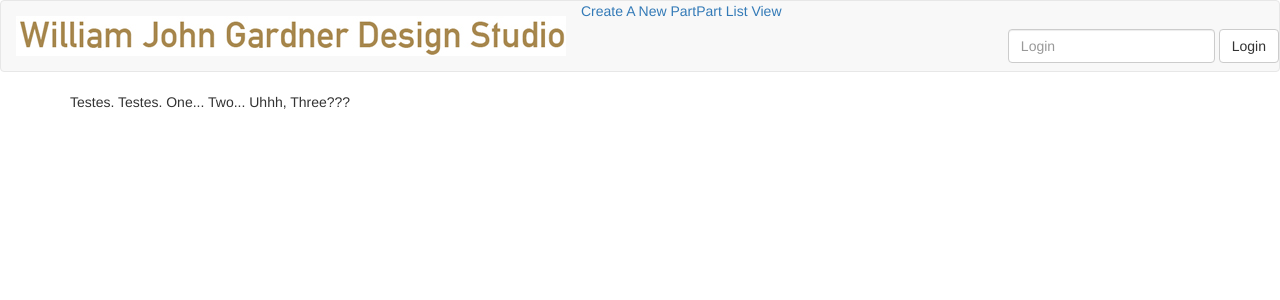
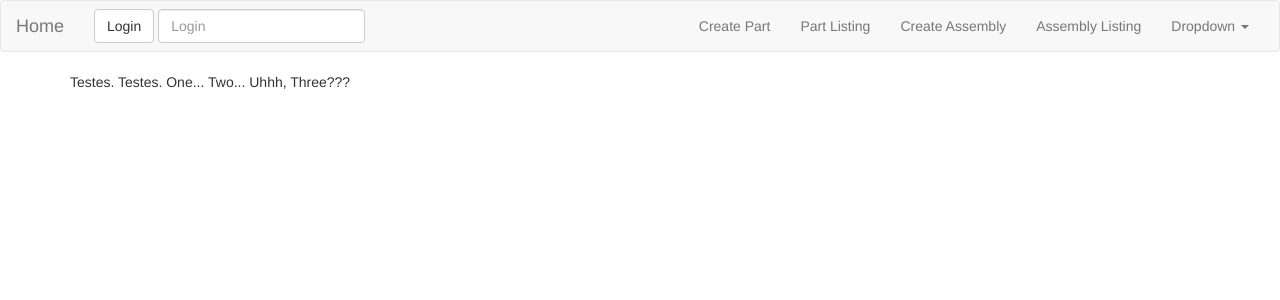
Before and after one commit to williamjohngardner/bill_of_materials, a Django app: page / in a window 1280 px wide. Shown: the top 300 px of the page. Run offline with Django 3.2, Linux system fonts and the light colour scheme; parts of the project's set-up code (start-up, migrations or seed data) failed here and were passed over; some libraries are stand-ins or nearby versions.

Commit message:
Late night commit

```diff
--- a/app/views.py
+++ b/app/views.py
@@ -3,7 +3,7 @@ from django.views.generic import TemplateView, CreateView, ListView, DetailView
 from django.core.urlresolvers import reverse_lazy
 from django.contrib.auth.models import User
 
-from app.models import Part
+from app.models import Part, Assembly
 
 
 class IndexView(TemplateView):
@@ -26,3 +26,20 @@ class PartListView(ListView):
 class PartDetailView(DetailView):
     model = Part
     queryset = Part.objects.all()
+
+
+class CreateAssemblyView(CreateView):
+    model = Assembly
+    fields = ['assembly_name', 'assembly_part_number', 'description', 'category', 'sub_category', 'supplier', 'supplier_pn', 'list_of_parts', 'list_of_assemblies', 'quantity', 'extended_price', 'notes', 'cad_file']
+    success_url = reverse_lazy("assembly_list_view")
+
+
+class AssemblyListView(ListView):
+    model = Assembly
+
+    def get_queryset(self):
+        return Assembly.objects.all()
+
+
+class AssemblyDetailView(DetailView):
+    pass
--- a/bill_of_materials/urls.py
+++ b/bill_of_materials/urls.py
@@ -2,7 +2,7 @@ from django.conf.urls import url
 from django.contrib import admin
 
 from app.views import IndexView, CreatePartView, PartListView, PartDetailView
-from app.views import CreateBomView, BomListView, BomDetailView
+from app.views import CreateAssemblyView, AssemblyListView, AssemblyDetailView
 
 
 urlpatterns = [
@@ -11,7 +11,7 @@ urlpatterns = [
     url(r'^create_part/$', CreatePartView.as_view(), name="create_part_view"),
     url(r'^part_list/$', PartListView.as_view(), name="part_list_view"),
     url(r'^part_list/(?P<pk>\d+)/$', PartDetailView.as_view(), name="part_detail_view"),
-    url(r'^create_bom/$', CreateBomView.as_view(), name="create_bom_view"),
-    url(r'^bom_list/$', BomListView.as_view(), name="bom_list_view"),
-    url(r'^bom_list/(?P<pk>\d+)/$', BomDetailView.as_view(), name="bom_detail_view")
+    url(r'^create_assembly/$', CreateAssemblyView.as_view(), name="create_assembly_view"),
+    url(r'^assembly_list/$', AssemblyListView.as_view(), name="assembly_list_view"),
+    url(r'^assembly_list/(?P<pk>\d+)/$', AssemblyDetailView.as_view(), name="assembly_detail_view")
 ]
--- a/templates/base.html
+++ b/templates/base.html
@@ -8,27 +8,47 @@
     <link rel="stylesheet" href="{% static "app/css/main.css" %}" media="screen" charset="utf-8">
   </head>
   <body>
-    <nav class="navbar navbar-default">
-      <div class="navbar-header">
-      <a class="navbar-brand" href="/">
-        <img alt="Brand" src="{% static "app/images/WJGDS_LOGO_WEB_rev_1_opt.jpg" %}">
-      </a>
-      </div>
-      <div class="">
-        <ul class="nav navbar-nav">
-        <span><a href="{% url 'create_part_view' %}">Create A New Part</a></span>
-      </div>
-      <div class="">
-        <span><a href="{% url 'part_list_view' %}">Part List View</a></span>
-      </div>
-      </ul>
-      <form class="navbar-form navbar-right" role="search">
+<nav class="navbar navbar-default">
+  <div class="container-fluid">
+    <!-- Brand and toggle get grouped for better mobile display -->
+    <div class="navbar-header">
+      <button type="button" class="navbar-toggle collapsed" data-toggle="collapse" data-target="#bs-example-navbar-collapse-1" aria-expanded="false">
+        <span class="sr-only">Toggle navigation</span>
+        <span class="icon-bar"></span>
+        <span class="icon-bar"></span>
+        <span class="icon-bar"></span>
+      </button>
+      <a class="navbar-brand" href="/">Home</a>
+    </div>
+
+    <!-- Collect the nav links, forms, and other content for toggling -->
+    <div class="collapse navbar-collapse" id="bs-example-navbar-collapse-1">
+
+      <form class="navbar-form navbar-left" role="search">
+        <button type="submit" class="btn btn-default">Login</button>
         <div class="form-group">
           <input type="text" class="form-control" placeholder="Login">
         </div>
-        <button type="submit" class="btn btn-default">Login</button>
       </form>
-    </nav>
+      <ul class="nav navbar-nav navbar-right">
+        <li><a href="{% url 'create_part_view' %}">Create Part</a></li>
+        <li><a href="{% url 'part_list_view' %}">Part Listing</a></li>
+        <li><a href="{% url 'create_assembly_view' %}">Create Assembly</a></li>
+        <li><a href="{% url 'assembly_list_view' %}">Assembly Listing</a></li>
+        <li class="dropdown">
+          <a href="#" class="dropdown-toggle" data-toggle="dropdown" role="button" aria-haspopup="true" aria-expanded="false">Dropdown <span class="caret"></span></a>
+          <ul class="dropdown-menu">
+            <li><a href="#">Action</a></li>
+            <li><a href="#">Another action</a></li>
+            <li><a href="#">Something else here</a></li>
+            <li role="separator" class="divider"></li>
+            <li><a href="#">Separated link</a></li>
+          </ul>
+        </li>
+      </ul>
+    </div><!-- /.navbar-collapse -->
+  </div><!-- /.container-fluid -->
+</nav>
     <div class="container">
       {% block content %}
         There is nothing here.
```
Also changed, not shown: templates/app/assembly_detail.html (added, +9 -0 lines), templates/app/assembly_form.html (added, +17 -0 lines), templates/app/assembly_list.html (added, +75 -0 lines), db.sqlite3, 1 other file.
